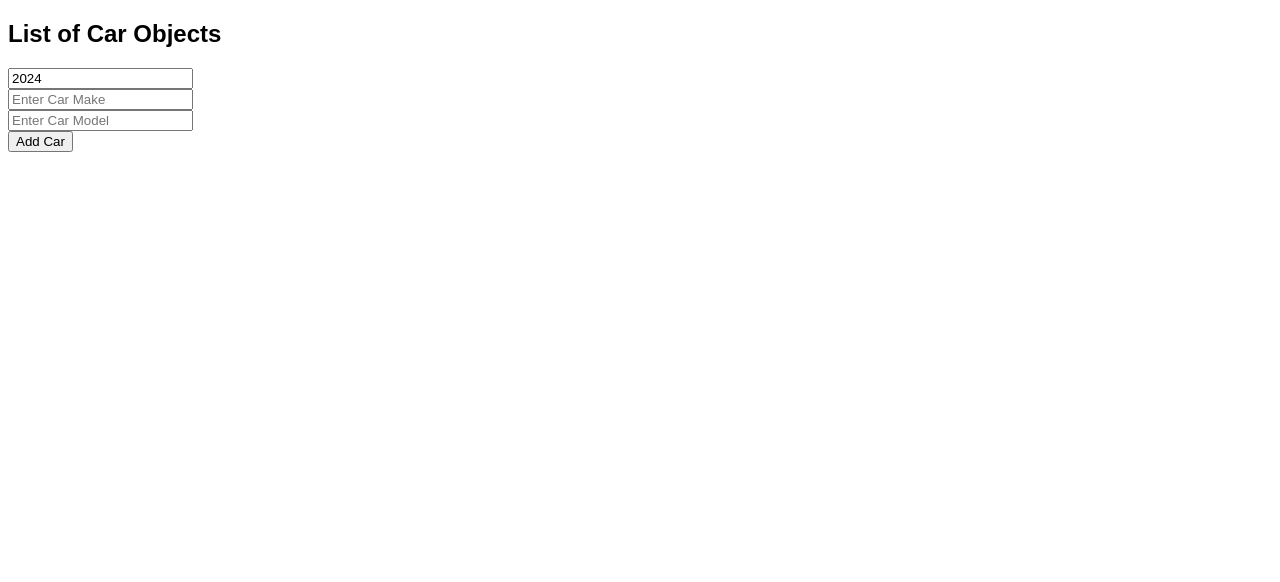
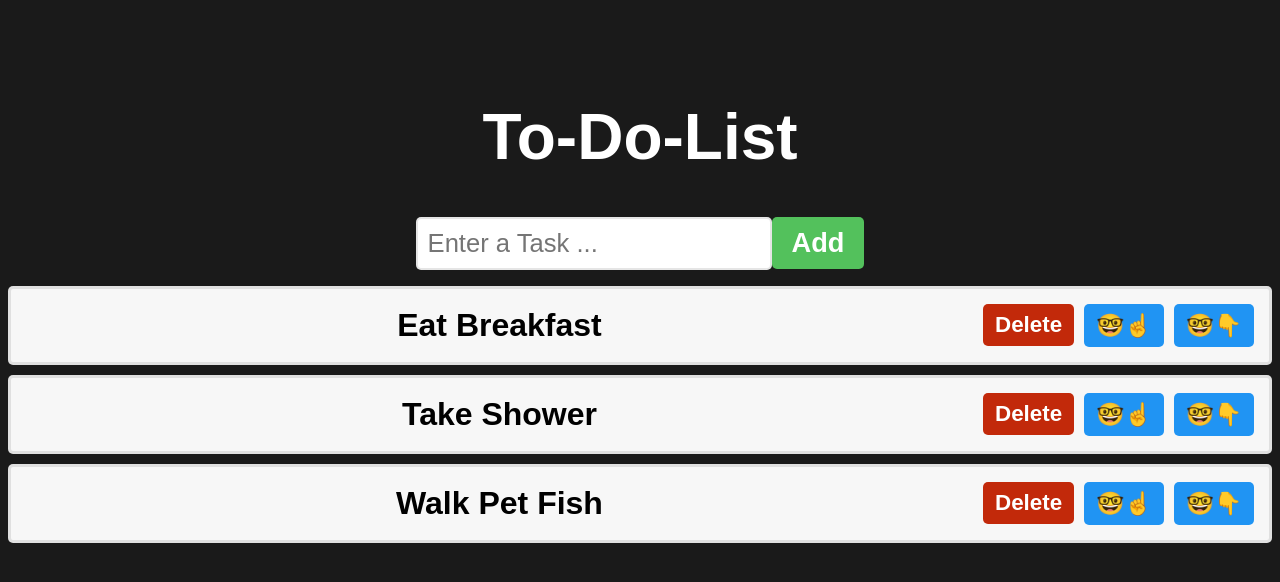
Before and after one commit to Domtracz/ReactJS, a React (Vite) app in the folder website/my-react-web/: page / in a window 1280 px wide. Shown: the top 582 px of the page. Built offline with nearby package versions, Linux system fonts and the light colour scheme.

Commit message:
to-do-list app commit

```diff
--- a/website/my-react-web/src/App.jsx
+++ b/website/my-react-web/src/App.jsx
@@ -1,11 +1,11 @@
 
-import UpdateArrayObjects from "./UpdateArrayObjects";
+import ToDoList from "./ToDoList";
+
 
 function App() {
 
   return(
-
-    <UpdateArrayObjects/>
+    <ToDoList/>
   );
 }
 
--- /dev/null
+++ b/website/my-react-web/src/ToDoList.jsx
@@ -0,0 +1,80 @@
+import { element } from 'prop-types';
+import React,{useState} from 'react'
+
+function ToDoList(){
+const [tasks, setTasks] = useState(["Eat Breakfast","Take Shower", "Walk Pet Fish"]);
+const [newTask, setNewTask] =useState("");
+
+function handleInputChange(event){
+  setNewTask(event.target.value);
+}
+
+function addTask(){
+  if(newTask.trim() !== ""){
+    setTasks(t=>[...t, newTask]);
+    setNewTask("");
+  }
+}
+
+function deleteTask(index){
+
+  const updatedTasks = tasks.filter((element, i) => i !== index);
+  setTasks(updatedTasks);
+}
+
+function moveTaskUp(index){
+if(index>0){
+  const updatedTasks=[...tasks];
+  [updatedTasks[index], updatedTasks[index-1]] =
+  [updatedTasks[index-1],updatedTasks[index]];
+  setTasks(updatedTasks);
+}
+}
+
+function moveTaskDown(index){
+  if(index<tasks.length-1){
+    const updatedTasks=[...tasks];
+    [updatedTasks[index], updatedTasks[index+1]] =
+    [updatedTasks[index+1],updatedTasks[index]];
+    setTasks(updatedTasks);
+  }
+
+}
+
+return(
+<div className="to-do-list">
+  <h1>To-Do-List</h1>
+
+  <div>
+    <input
+      type="text"
+      placeholder='Enter a Task ...'
+      value={newTask}
+      onChange={handleInputChange}/>
+      <button className="add-button" onClick={addTask}>Add</button>
+  </div>
+  <ol>
+    {tasks.map((task,index) =>
+    <li key={index}>
+      <span className="text">{task}</span>
+      <button
+        className="delete-button"
+        onClick={() => deleteTask(index)}>
+          Delete
+      </button>
+      <button
+        className="move-button"
+        onClick={() => moveTaskUp(index)}>
+          🤓☝️
+      </button>
+      <button
+        className="move-button"
+        onClick={() => moveTaskDown(index)}>
+          🤓👇
+      </button>
+      </li>)}
+  </ol>
+</div>);
+}
+
+export default ToDoList
--- a/website/my-react-web/src/index.css
+++ b/website/my-react-web/src/index.css
@@ -104,6 +104,93 @@
   background-color: hsl(200, 100%, 30%);
 }
 */
+/*To DO LIST*/
+
+body{
+  background-color: hsl(0, 0%, 10%);
+}
+
+.to-do-list{
+  font-family: Arial, sans-serif;
+  text-align: center;
+  margin-top: 100px;
+}
+
+h1{
+  font-size: 4rem;
+  color: white;
+}
+
+button{
+  font-size: 1.7rem;
+  font-weight: bold;
+  padding: 10px 20px;
+  color: white;
+  border: none;
+  border-radius: 5px;
+  cursor: pointer;
+  transition: background-color 0.5s ease;
+}
+
+.add-button{
+  background-color: hsl(125, 47%, 54%);
+}
+.add-button:hover{
+  background-color: hsl(125, 47%, 44%);
+}
+
+.delete-button{
+  background-color: hsl(10, 90%, 50%);
+}
+
+.delete-button{
+  background-color: hsl(10, 90%, 40%);
+}
+
+.move-button{
+  background-color: hsl(207, 90%, 64%);
+}
+
+.move-button{
+  background-color: hsl(207, 90%, 54%);
+}
+
+input[type="text"]{
+  font-size: 1.6rem;
+  padding: 10px;
+  border: 2px solid hsla(0, 0%, 80%, .5);
+  border-radius: 5px;
+  color: hsla(0, 0%, 0%, .5);
+}
+ol{
+  padding: 0;
+}
+li{
+  font-size: 2rem;
+  font-weight: bold;
+  padding: 15px;
+  background-color: hsl(0, 0%, 97%);
+  margin-bottom: 10px;
+  border: 3px solid hsla(0, 0%, 85%, .75);
+  border-radius: 5px;
+  display: flex;
+  align-items: center;
+}
+
+.text{
+  flex: 1;
+}
+
+.delete-button, .move-button{
+  padding: 8px 12px;
+  font-size: 1.4rem;
+  margin-left: 10px;
+}
+
+
+
+
+/*
 body{
   font-family: Arial, sans-serif;
 }
@@ -146,6 +233,9 @@
   border-radius: 10px;
   border: 3px solid hsl(0, 0%, 80%);
 }
+*/
+
+
 /*
 
 //external
```
